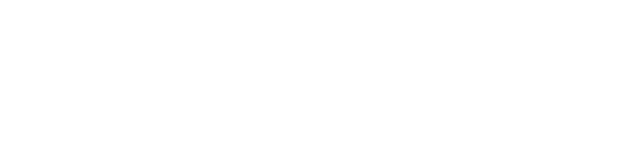
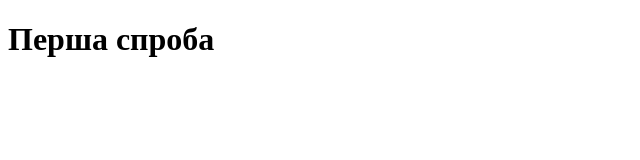
Before and after one commit to VadymNeiman/goit-markup-hw-01, a plain HTML site: page index.html in a window 1280 px wide. Shown: the whole page, without its empty margins (0-640 px from the left). Drawn offline with Linux system fonts and the light colour scheme.

Commit message:
Update index.html

```diff
--- a/index.html
+++ b/index.html
@@ -7,6 +7,8 @@
     <title>Document</title>
 </head>
 <body>
-
+    <h1>
+        Перша спроба
+    </h1>
 </body>
 </html>
```
